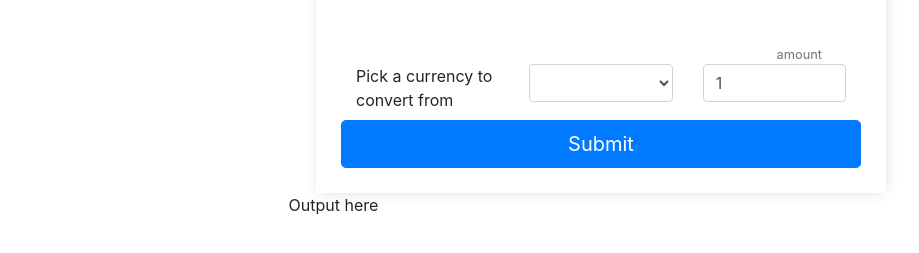
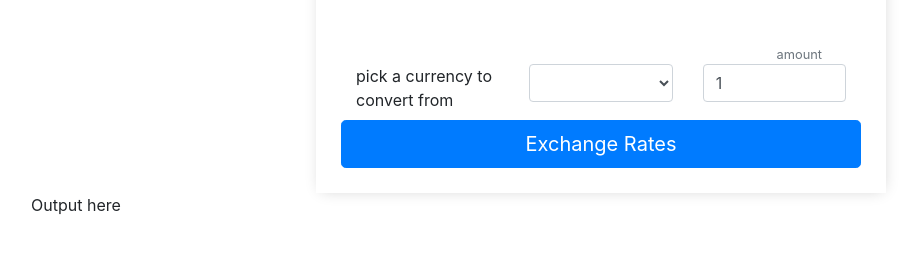
Before and after one commit to jhell85/epi-currency-exchanger, a website built with webpack: page src/index.html in a window 1280 px wide. Shown: the part 139-392 px from the top of the page, without its empty margins (39-958 px from the left). Built offline with nearby package versions, Linux system fonts and the light colour scheme.

Commit message:
structred page better

```diff
--- a/src/index.html
+++ b/src/index.html
@@ -16,7 +16,7 @@
           <small class="form-text text-right text-muted mr-4">amount</small>
           <div class="row">
             <div class="col-4">
-              <label for="currency">Pick a currency to convert from</label>
+              <label for="currency">pick a currency to convert from</label>
             </div>
             <div class="col-4">
               <select class="form-control" id="currency"></select>
@@ -26,18 +26,18 @@
             </div>
           </div>
         </div>
-        <button id="submitBtn" class="btn btn-primary btn-lg btn-block">Submit</button>
+        <button id="submitBtn" class="btn btn-primary btn-lg btn-block">Exchange Rates</button>
       </div>
 
     </div>
   </div>
 
   <!-- output box  -->
-  <div class="row">
-    <div class="col-md-6 offset-md-3">
-      <div class="output">Output here</div>
+  <div class="container">
+    <div class="row">
+        <div class="output">Output here</div>
+      </div>
     </div>
-  </div>
   </div>
 </body>
 
```
